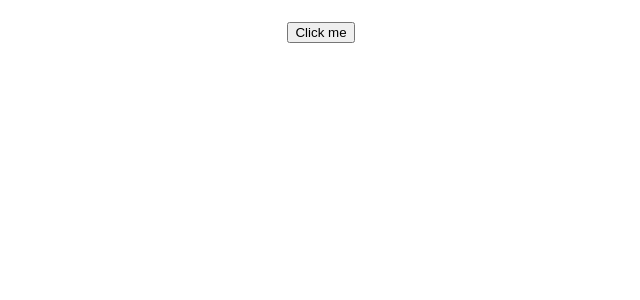
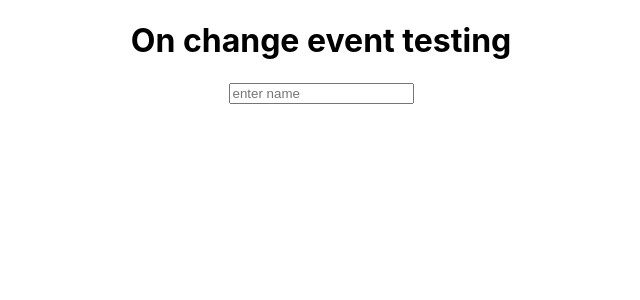
Before and after one commit to Tanveer-ahmed7815/react-jest, a React (Create React App) app: page / in a window 1280 px wide. Shown: the top 300 px of the page, without its empty margins (319-959 px from the left). Built offline with nearby package versions, Linux system fonts and the light colour scheme.

Commit message:
onchange user event testing

```diff
--- a/src/App.js
+++ b/src/App.js
@@ -6,12 +6,14 @@ import handleOtherMethod from './helper';
 
 function App() {
 
-  const [data,setData] = useState("")
+  const[name,setName] = useState("")
 
   return (
     <div className="App">
-      <h1>{data}</h1>
-      <button onClick={()=>setData("hello")}>Click me</button>
+      <h1>On change event testing</h1>
+      <h2>{name}</h2>
+      <input type='text' onChange={(e)=> setName(e.target.value)} placeholder='enter name'/>
+
     </div>
   );
 }
```
Also changed, not shown: 1 other file (tests, documents, lock files or other folders).
